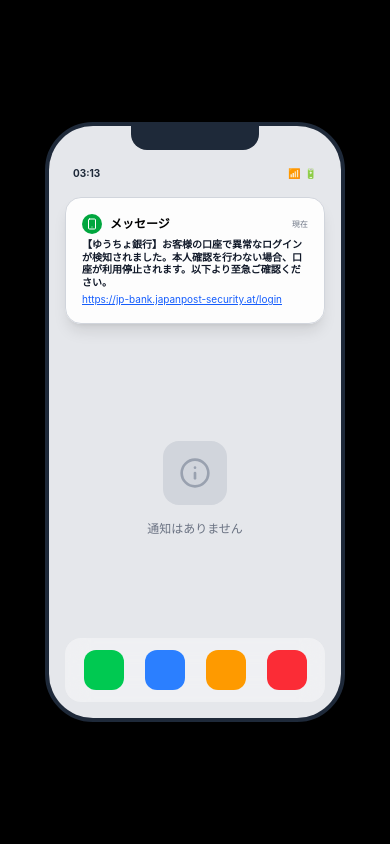
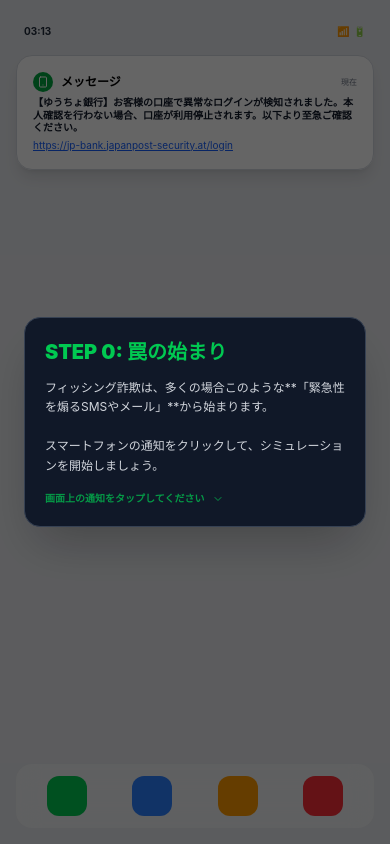
Before and after one commit to jh1-hub/06phishingDemo, a React (Vite) app: page /home in a window 390 px wide. Built offline with nearby package versions, Linux system fonts and the light colour scheme.

Commit message:
Update SmsEntryPage.tsx

```diff
--- a/src/pages/SmsEntryPage.tsx
+++ b/src/pages/SmsEntryPage.tsx
@@ -17,14 +17,14 @@
   };
 
   return (
-    <div className="min-h-screen bg-black flex items-center justify-center p-4">
-      {/* Smartphone Frame */}
-      <div className="w-[300px] h-[600px] bg-gray-900 rounded-[3rem] border-4 border-gray-800 relative shadow-2xl overflow-hidden flex flex-col">
-        {/* Notch */}
-        <div className="absolute top-0 left-1/2 -translate-x-1/2 w-32 h-6 bg-gray-800 rounded-b-2xl z-20"></div>
+    <div className="min-h-screen bg-black flex items-center justify-center sm:p-4">
+      {/* Smartphone Frame - adapted for mobile */}
+      <div className="w-full h-screen sm:w-[300px] sm:h-[600px] bg-gray-900 sm:rounded-[3rem] border-0 sm:border-4 border-gray-800 relative shadow-2xl overflow-hidden flex flex-col transition-all">
+        {/* Notch - only visible on desktop view to simulate phone */}
+        <div className="hidden sm:block absolute top-0 left-1/2 -translate-x-1/2 w-32 h-6 bg-gray-800 rounded-b-2xl z-20"></div>
 
         {/* Screen Content */}
-        <div className="flex-1 bg-gray-200 relative flex flex-col p-4 pt-10">
+        <div className="flex-1 bg-gray-200 relative flex flex-col p-4 pt-6 sm:pt-10">
           <div className="flex justify-between items-center text-[10px] font-bold text-gray-800 mb-4 px-2">
             <span>{formatTime(time)}</span>
             <div className="flex gap-1">
@@ -62,7 +62,26 @@
              <div className="w-16 h-16 bg-gray-300 rounded-2xl mb-4 flex items-center justify-center text-gray-400">
                 <Info className="w-8 h-8" />
              </div>
-             <p className="text-xs text-gray-500 font-medium">通知はありません</p>
+             <p className="text-xs text-gray-500 font-medium">通知が1件あります。</p>
+          </div>
+
+          {/* Mobile Instruction Modal Overlay */}
+          <div className="sm:hidden absolute inset-0 bg-black/60 z-[30] p-6 flex items-center justify-center pointer-events-none">
+            <motion.div
+               initial={{ scale: 0.9, opacity: 0 }}
+               animate={{ scale: 1, opacity: 1 }}
+               className="bg-gray-900 border border-gray-700 p-5 rounded-2xl shadow-2xl relative pointer-events-auto"
+            >
+              <h2 className="text-xl font-black mb-3 text-green-500">STEP 0: 罠の始まり</h2>
+              <p className="text-gray-300 text-xs leading-relaxed mb-4">
+                フィッシング詐欺は、多くの場合このような**「緊急性を煽るSMSやメール」**から始まります。<br/><br/>
+                スマートフォンの通知をクリックして、シミュレーションを開始しましょう。
+              </p>
+              <div className="flex items-center gap-2 text-[10px] text-green-500 font-bold animate-pulse">
+                <span>画面上の通知をタップしてください</span>
+                <ChevronRight className="w-3 h-3 rotate-90" />
+              </div>
+            </motion.div>
           </div>
 
           {/* Dock */}
@@ -75,17 +94,18 @@
         </div>
       </div>
 
-      {/* Side Instructions */}
-      <div className="ml-12 hidden lg:block max-w-md text-white">
-        <h2 className="text-3xl font-black mb-4 text-green-500">STEP 0: 罠の始まり</h2>
-        <p className="text-gray-400 leading-relaxed bg-gray-900 p-6 rounded-xl border border-gray-800">
+      {/* Instructions - Desktop only */}
+      <div className="mt-8 lg:mt-0 lg:ml-12 max-w-md text-white px-4 hidden sm:block">
+        <h2 className="text-2xl lg:text-3xl font-black mb-4 text-green-500">STEP 0: 罠の始まり</h2>
+        <p className="text-gray-400 text-sm lg:text-base leading-relaxed bg-gray-900 p-6 rounded-xl border border-gray-800">
           フィッシング詐欺は、多くの場合このような**「緊急性を煽るSMSやメール」**から始まります。<br/><br/>
           <span className="text-white font-bold">「口座の異常」「利用停止」「キャンペーンの受け取り」</span>など、ついクリックしたくなる言葉で巧みに誘導します。
           <br/><br/>
           スマートフォンの通知をクリックして、シミュレーションを開始しましょう。
         </p>
-        <div className="mt-8 flex items-center gap-2 text-sm text-green-500 font-bold animate-bounce">
-           <ChevronRight className="w-5 h-5 rotate-180" /> 画面左のスマホ画面をクリック
+        <div className="mt-8 flex items-center gap-2 text-sm text-green-500 font-bold animate-bounce justify-center lg:justify-start">
+           <ChevronRight className="w-5 h-5 rotate-180 hidden lg:block" />
+           <span>画面上のスマホ画面をクリック</span>
         </div>
       </div>
     </div>
```
